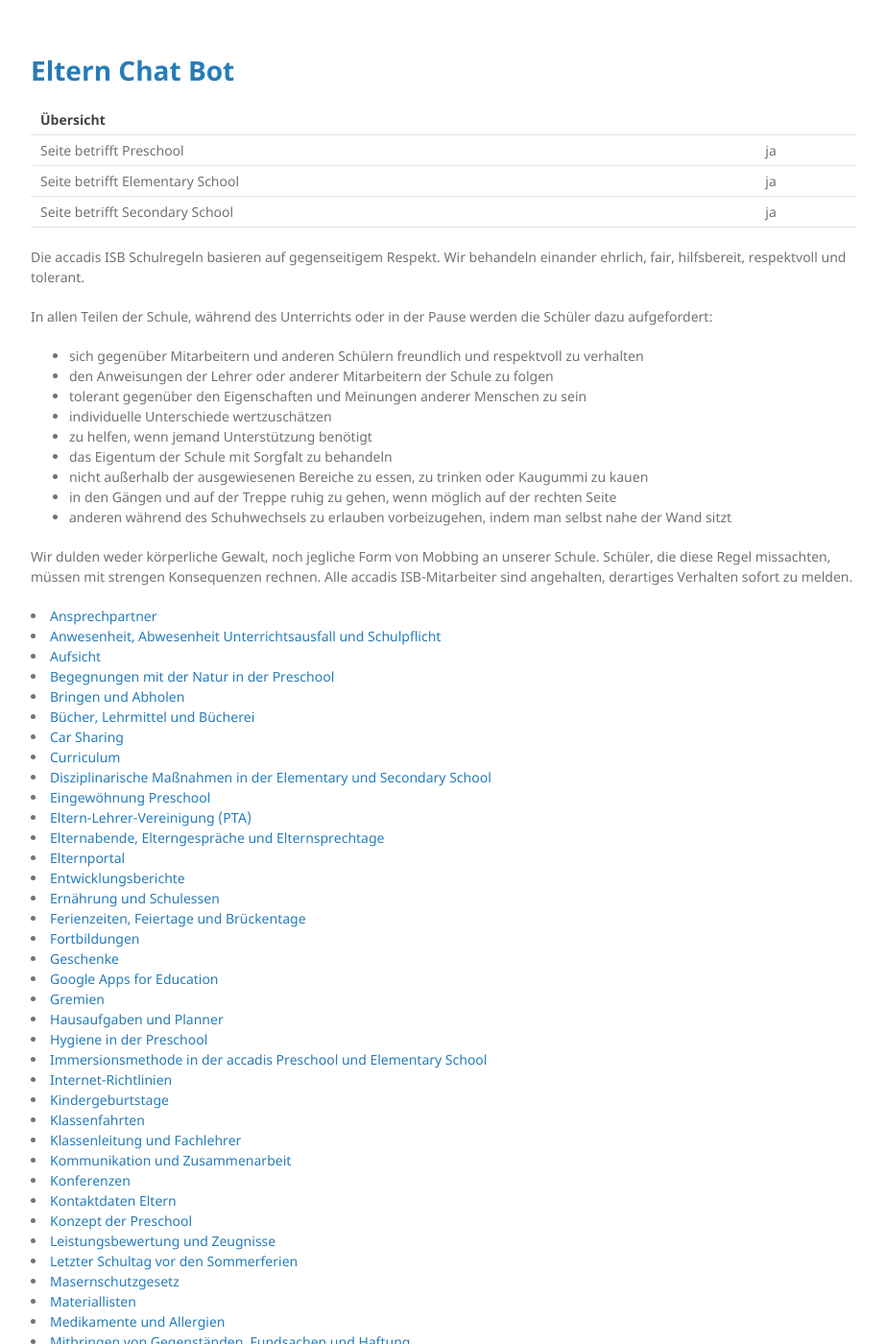
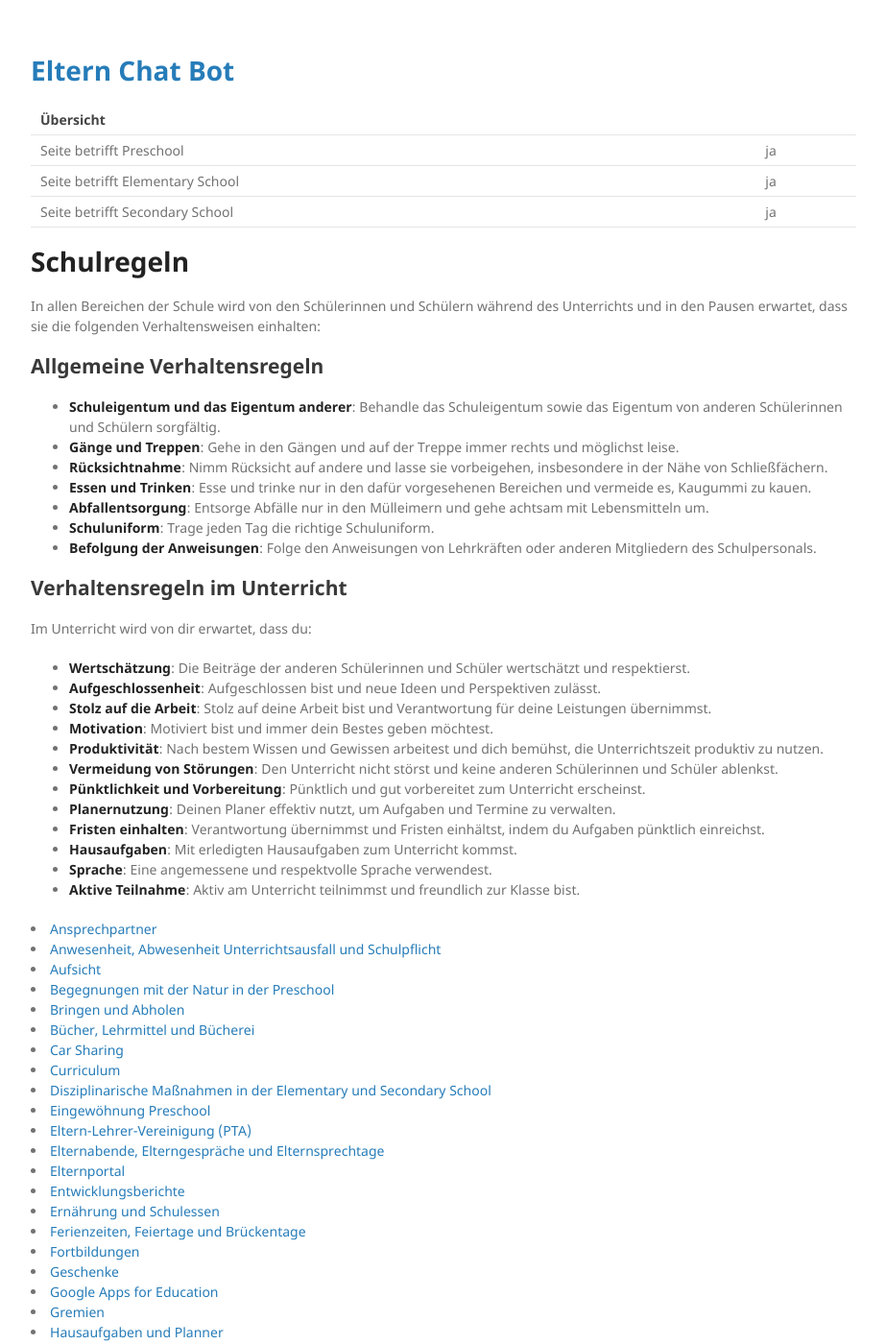
Before and after one commit to transresult/2504-chat-bot-source, a Jekyll site: the page built from docs/Schulregeln.md, in a window 1280 px wide and 1400 px high. Shown: the whole window at 96% size, without its empty margins (178-1101 px from the left). Built offline with Jekyll 4.4.1, drawn with Linux system fonts in a browser that asks for light colours; our own code applies the rules of GitHub Pages for plain Markdown files.

Commit message:
Update Schulregeln.md

```diff
--- a/docs/Schulregeln.md
+++ b/docs/Schulregeln.md
@@ -7,18 +7,33 @@ title: Schulregeln
 | Seite betrifft Elementary School | ja |
 | Seite betrifft Secondary School | ja |
 
-Die accadis ISB Schulregeln basieren auf gegenseitigem Respekt. Wir behandeln einander ehrlich, fair, hilfsbereit, respektvoll und tolerant.
+# Schulregeln
 
-In allen Teilen der Schule, während des Unterrichts oder in der Pause werden die Schüler dazu aufgefordert:
+In allen Bereichen der Schule wird von den Schülerinnen und Schülern während des Unterrichts und in den Pausen erwartet, dass sie die folgenden Verhaltensweisen einhalten:
 
--   sich gegenüber Mitarbeitern und anderen Schülern freundlich und respektvoll zu verhalten
--   den Anweisungen der Lehrer oder anderer Mitarbeitern der Schule zu folgen
--   tolerant gegenüber den Eigenschaften und Meinungen anderer Menschen zu sein
--   individuelle Unterschiede wertzuschätzen
--   zu helfen, wenn jemand Unterstützung benötigt
--   das Eigentum der Schule mit Sorgfalt zu behandeln
--   nicht außerhalb der ausgewiesenen Bereiche zu essen, zu trinken oder Kaugummi zu kauen
--   in den Gängen und auf der Treppe ruhig zu gehen, wenn möglich auf der rechten Seite
--   anderen während des Schuhwechsels zu erlauben vorbeizugehen, indem man selbst nahe der Wand sitzt
+## Allgemeine Verhaltensregeln
 
-Wir dulden weder körperliche Gewalt, noch jegliche Form von Mobbing an unserer Schule. Schüler, die diese Regel missachten, müssen mit strengen Konsequenzen rechnen. Alle accadis ISB-Mitarbeiter sind angehalten, derartiges Verhalten sofort zu melden.
+- **Schuleigentum und das Eigentum anderer**: Behandle das Schuleigentum sowie das Eigentum von anderen Schülerinnen und Schülern sorgfältig.
+- **Gänge und Treppen**: Gehe in den Gängen und auf der Treppe immer rechts und möglichst leise.
+- **Rücksichtnahme**: Nimm Rücksicht auf andere und lasse sie vorbeigehen, insbesondere in der Nähe von Schließfächern.
+- **Essen und Trinken**: Esse und trinke nur in den dafür vorgesehenen Bereichen und vermeide es, Kaugummi zu kauen.
+- **Abfallentsorgung**: Entsorge Abfälle nur in den Mülleimern und gehe achtsam mit Lebensmitteln um.
+- **Schuluniform**: Trage jeden Tag die richtige Schuluniform.
+- **Befolgung der Anweisungen**: Folge den Anweisungen von Lehrkräften oder anderen Mitgliedern des Schulpersonals.
+
+## Verhaltensregeln im Unterricht
+
+Im Unterricht wird von dir erwartet, dass du:
+
+- **Wertschätzung**: Die Beiträge der anderen Schülerinnen und Schüler wertschätzt und respektierst.
+- **Aufgeschlossenheit**: Aufgeschlossen bist und neue Ideen und Perspektiven zulässt.
+- **Stolz auf die Arbeit**: Stolz auf deine Arbeit bist und Verantwortung für deine Leistungen übernimmst.
+- **Motivation**: Motiviert bist und immer dein Bestes geben möchtest.
+- **Produktivität**: Nach bestem Wissen und Gewissen arbeitest und dich bemühst, die Unterrichtszeit produktiv zu nutzen.
+- **Vermeidung von Störungen**: Den Unterricht nicht störst und keine anderen Schülerinnen und Schüler ablenkst.
+- **Pünktlichkeit und Vorbereitung**: Pünktlich und gut vorbereitet zum Unterricht erscheinst.
+- **Planernutzung**: Deinen Planer effektiv nutzt, um Aufgaben und Termine zu verwalten.
+- **Fristen einhalten**: Verantwortung übernimmst und Fristen einhältst, indem du Aufgaben pünktlich einreichst.
+- **Hausaufgaben**: Mit erledigten Hausaufgaben zum Unterricht kommst.
+- **Sprache**: Eine angemessene und respektvolle Sprache verwendest.
+- **Aktive Teilnahme**: Aktiv am Unterricht teilnimmst und freundlich zur Klasse bist.
```
